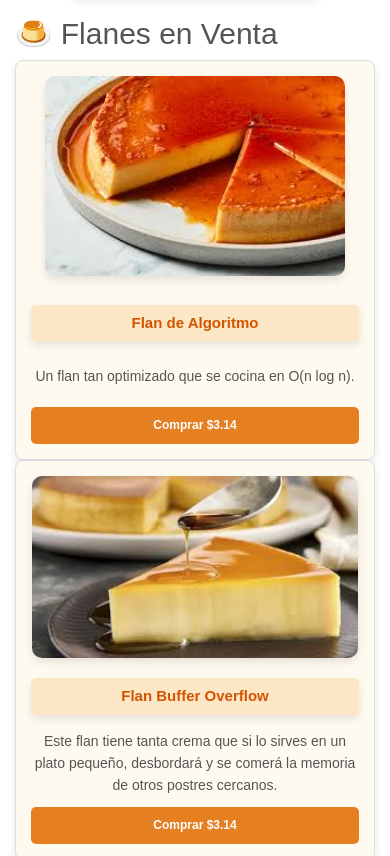
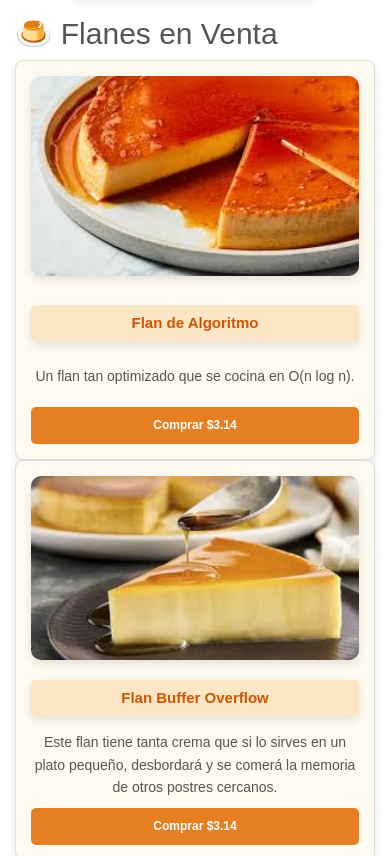
Before and after one commit to PatrykStrek/servidor-FTI, a website: page html/index.html in a window 390 px wide. Shown: the part 1551-2407 px from the top of the page. Drawn offline with nearby package versions, Linux system fonts and the light colour scheme.

Commit message:
Update flan-box image styles for responsive design and added border radius

```diff
--- a/html/css/style.css
+++ b/html/css/style.css
@@ -144,9 +144,12 @@ h3:hover {
 }
 
 .flan-box img {
-  height: 200px;
-  object-fit: cover;
+  width: 100%;
+  height: 200px; /* Altura fija */
+  object-fit: cover; /* Recorta la imagen si es necesario */
+  border-radius: 10px;
 }
+
 
 /* ========================= */
 /* Botón de compra           */
```
